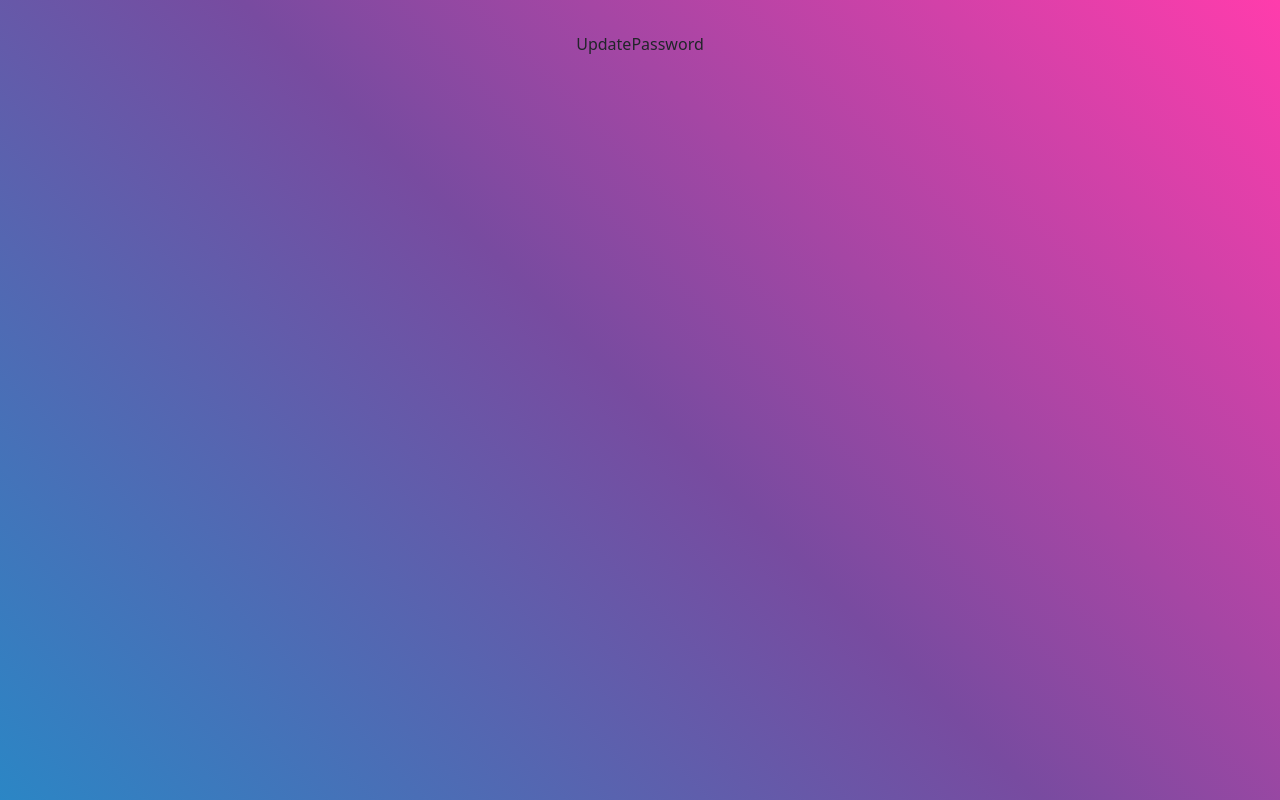
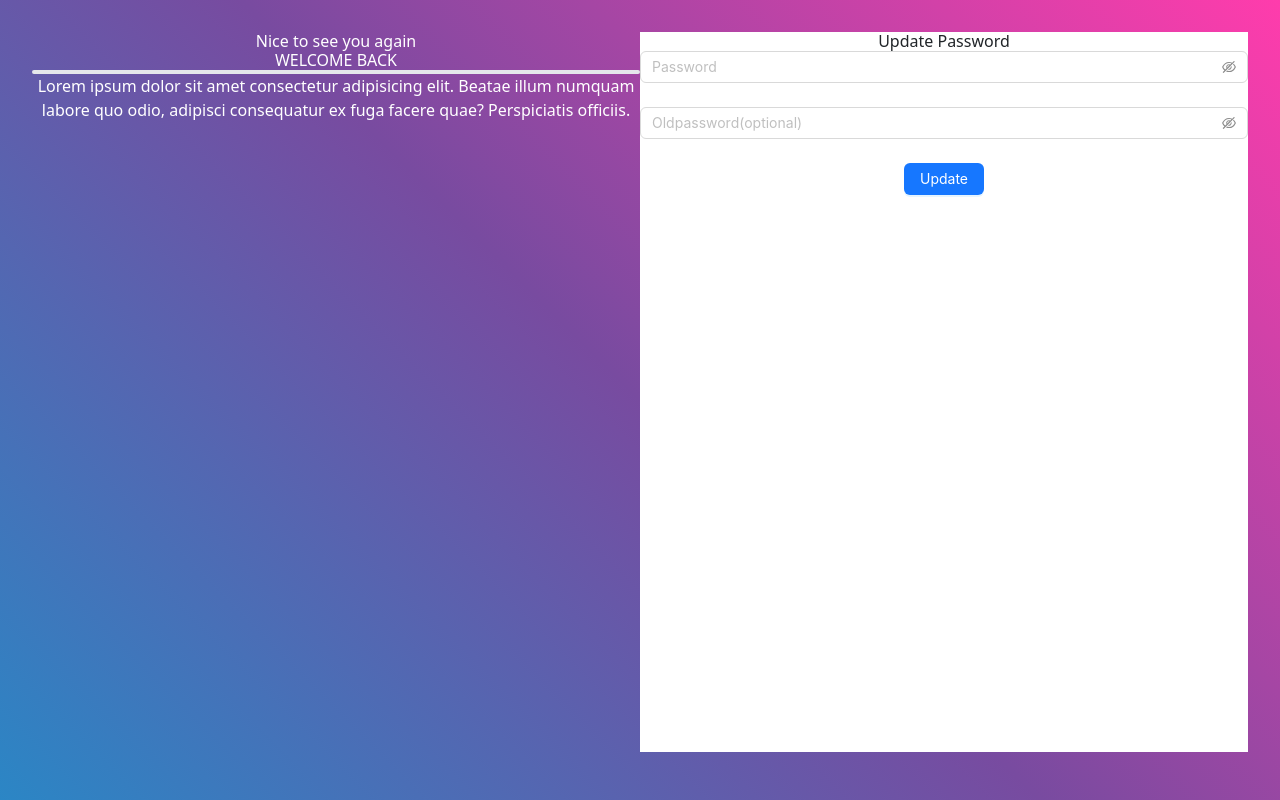
Before and after one commit to MuhammadAsif46/Authentication-with-Appwrite, a React (Vite) app: page /update-password in a window 1280 px wide. Built offline with nearby package versions, Linux system fonts and the light colour scheme; the HTML template or start-up script is replaced by a standard one.

Commit message:
added update password work

```diff
--- a/src/components/UpdatePassword/UpdatePassword.jsx
+++ b/src/components/UpdatePassword/UpdatePassword.jsx
@@ -1,9 +1,25 @@
-import React from 'react'
+import React from "react";
+import UpdatePasswordForm from "./UpdatePasswordForm/UpdatePasswordForm";
 
 const UpdatePassword = () => {
   return (
-    <div>UpdatePassword</div>
-  )
-}
+    <div className=" row g-0 w-10/12 mx-auto" style={{ height: "90vh" }}>
+      <div className="col-6 bg-[#3698FB] flex gap-6 flex-col justify-center items-center text-white">
+        <h6 className="text-2xl">Nice to see you again</h6>
+        <h1 className="text-5xl">WELCOME BACK</h1>
+        <p className="border-2 w-14 rounded"></p>
+        <p className="text-center w-full px-24 text-lg">
+          Lorem ipsum dolor sit amet consectetur adipisicing elit. Beatae illum
+          numquam labore quo odio, adipisci consequatur ex fuga facere quae?
+          Perspiciatis officiis.
+        </p>
+      </div>
+      <div className="col-6 bg-white flex flex-col justify-center gap-5">
+        <h1 className="text-slate-700 text-3xl font-bold">Update Password</h1>
+        <UpdatePasswordForm />
+      </div>
+    </div>
+  );
+};
 
-export default UpdatePassword
+export default UpdatePassword;
--- /dev/null
+++ b/src/components/UpdatePassword/UpdatePasswordForm/UpdatePasswordForm.jsx
@@ -0,0 +1,53 @@
+import React from "react";
+import { Button, Checkbox, Form, Input } from "antd";
+import { Link } from "react-router-dom";
+
+const onFinish = (values) => {
+  console.log("Success:", values);
+};
+const onFinishFailed = (errorInfo) => {
+  console.log("Failed:", errorInfo);
+};
+const UpdatePasswordForm = () => (
+  <Form
+    name="basic"
+    initialValues={{
+      remember: true,
+    }}
+    onFinish={onFinish}
+    onFinishFailed={onFinishFailed}
+    autoComplete="off"
+  >
+
+    <Form.Item
+      name="password"
+      rules={[
+        {
+          required: true,
+          message: "Please input your password!",
+        },
+      ]}
+    >
+      <Input.Password className="w-96" placeholder="Password" />
+    </Form.Item>
+
+    <Form.Item
+      name="oldpassword"
+      rules={[
+        {
+          required: true,
+          message: "Please input your oldpassword!",
+        },
+      ]}
+    >
+      <Input.Password className="w-96" placeholder="Oldpassword(optional)" />
+    </Form.Item>
+
+    <Form.Item>
+      <Button type="primary" htmlType="submit">
+        Update
+      </Button>
+    </Form.Item>
+  </Form>
+);
+export default UpdatePasswordForm;
```
